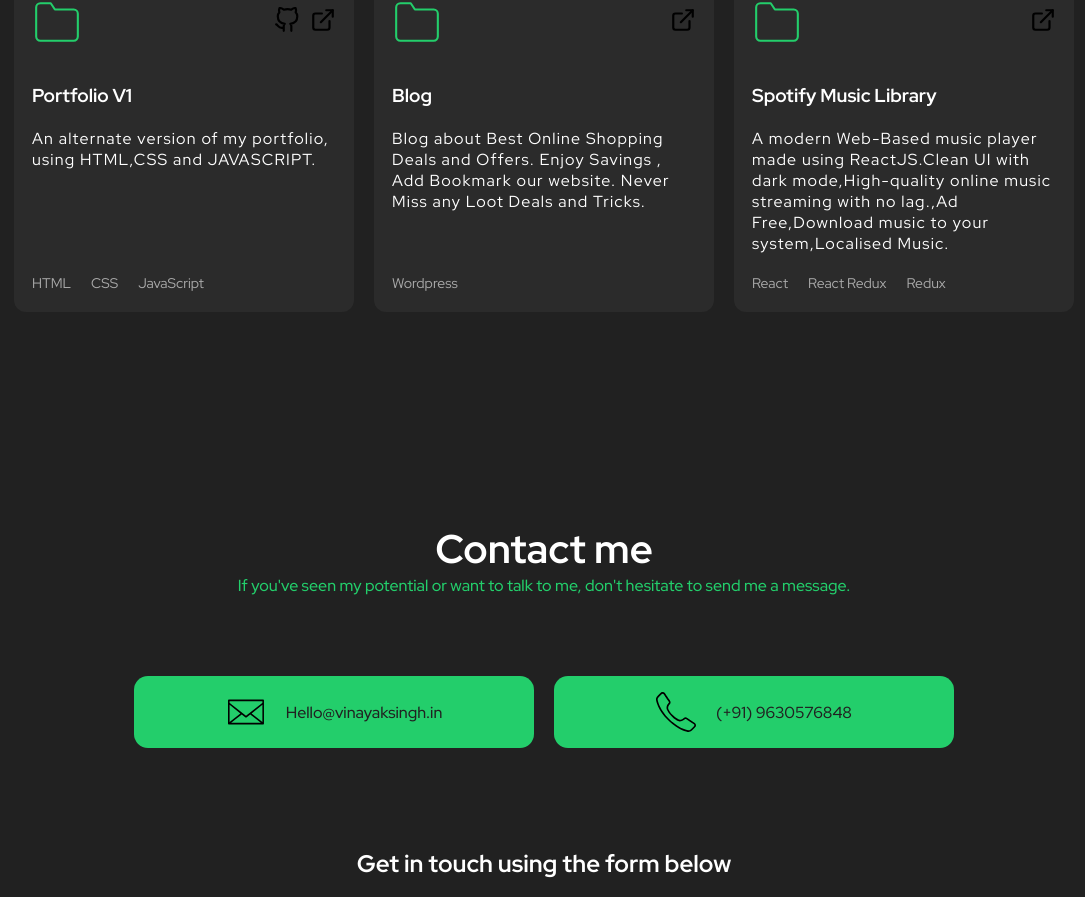
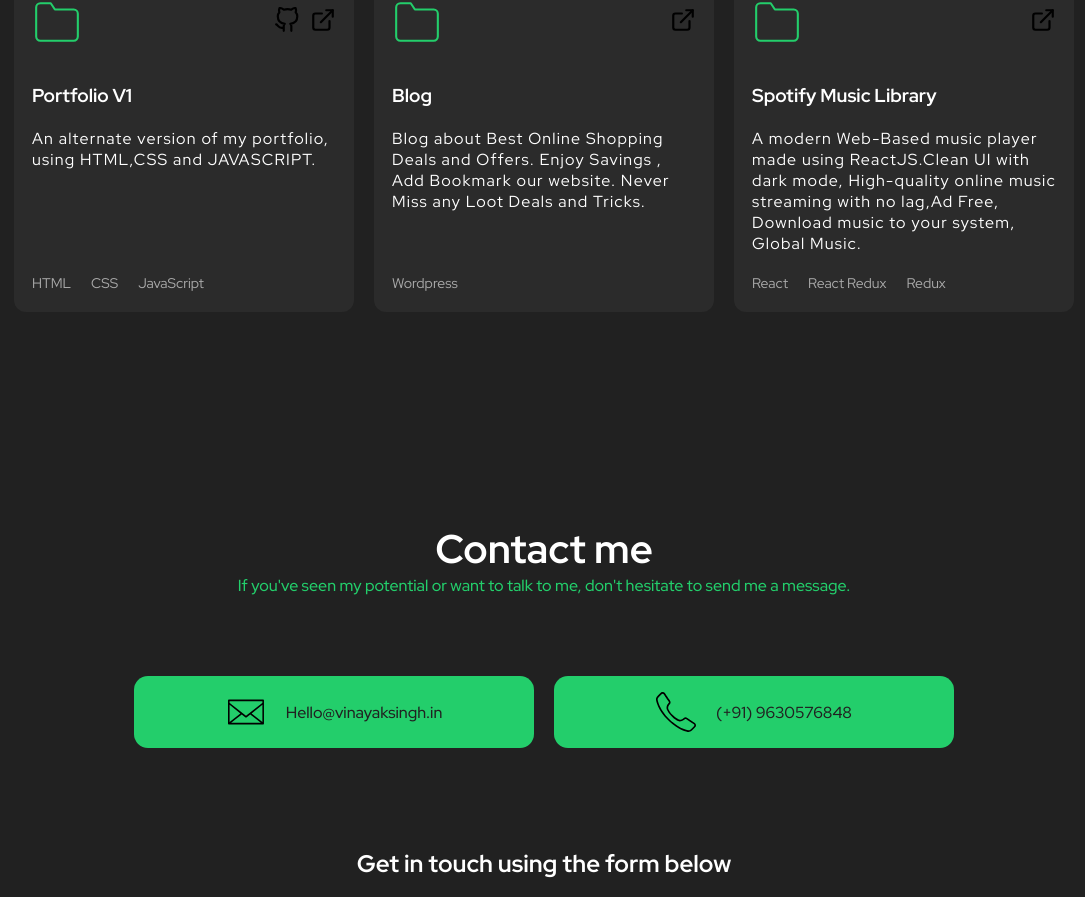
Before and after one commit to CodeVinayak/Portfolio-v2, a React (Create React App) app: page / in a window 1280 px wide. Shown: the part 1957-2854 px from the top of the page, without its empty margins (96-1181 px from the left). Built offline with nearby package versions, Linux system fonts and the light colour scheme.

Commit message:
Update Portfolio.tsx

```diff
--- a/src/components/Portfolio/Portfolio.tsx
+++ b/src/components/Portfolio/Portfolio.tsx
@@ -160,7 +160,7 @@ export function Portfolio() {
             <div className="body">
               <h3>Spotify Music Library</h3>
               <p>
-              A modern Web-Based music player made using ReactJS.Clean UI with dark mode,High-quality online music streaming with no lag.,Ad Free,Download music to your system,Localised Music.
+              A modern Web-Based music player made using ReactJS.Clean UI with dark mode, High-quality online music streaming with no lag,Ad Free, Download music to your system, Global Music.
               </p>
             </div>
             <footer>
```
